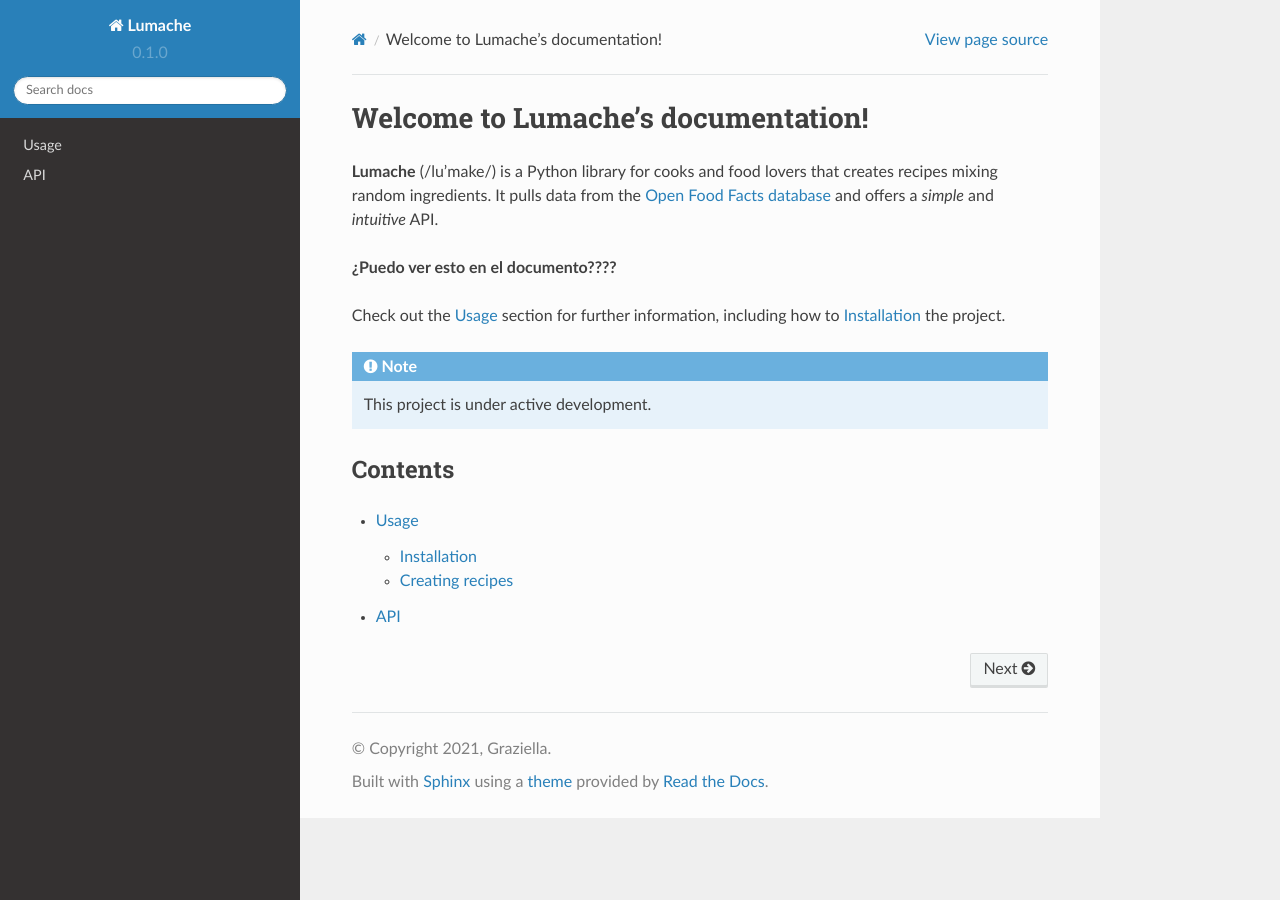
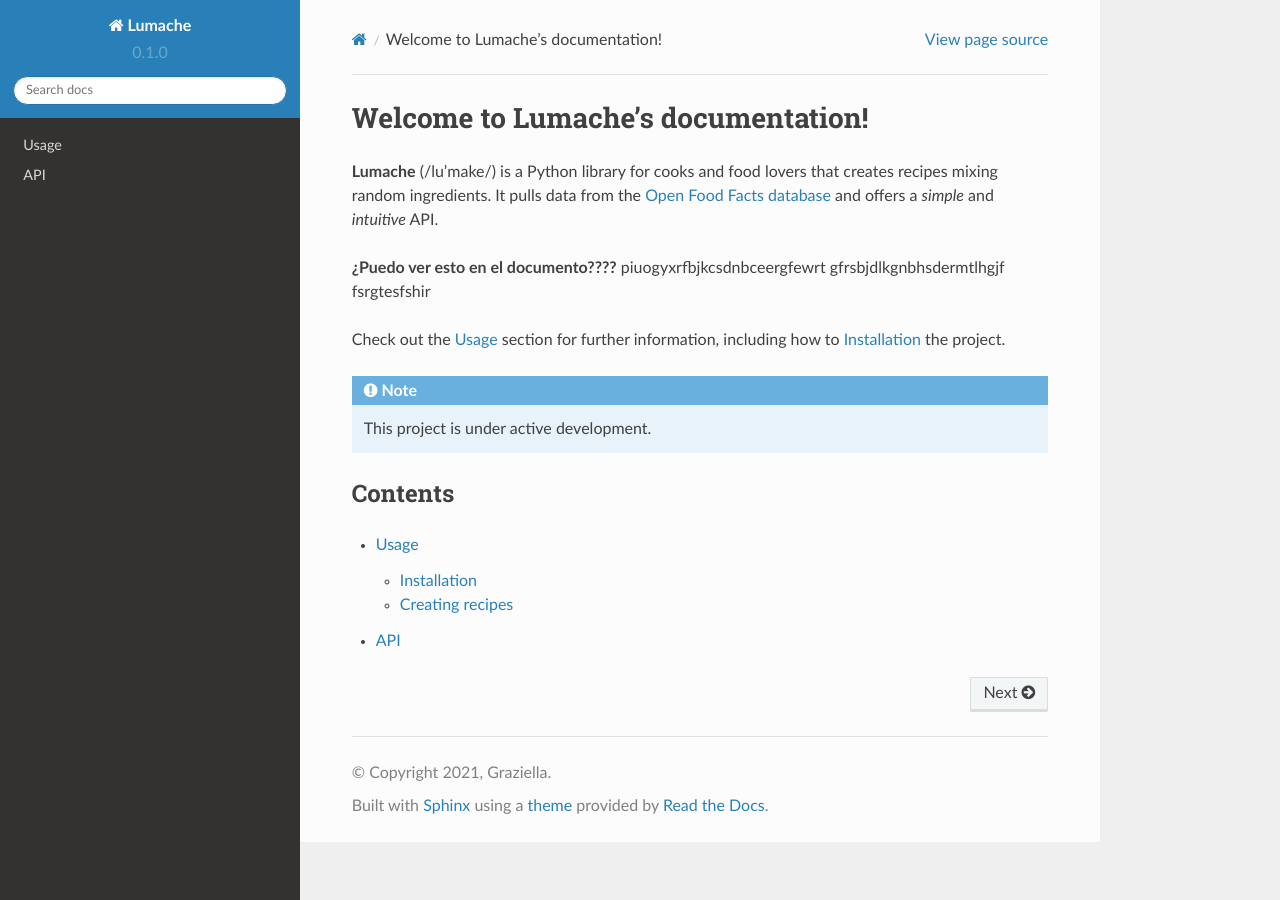
Before and after one commit to LauMi7777/Mi-intento-455, a Sphinx documentation site: the page built from docs/source/index.rst, in a window 1280 px wide. Built offline with Sphinx 7.4.7 and the Read the Docs theme 2.0.0, drawn with Linux system fonts in a browser that asks for light colours.

Commit message:
Update index.rst

```diff
--- a/docs/source/index.rst
+++ b/docs/source/index.rst
@@ -7,6 +7,9 @@ It pulls data from the `Open Food Facts database <https://world.openfoodfacts.or
 and offers a *simple* and *intuitive* API.
 
 **¿Puedo ver esto en el documento????**
+piuogyxrfbjkcsdnbceergfewrt
+gfrsbjdlkgnbhsdermtlhgjf
+fsrgtesfshir
 
 Check out the :doc:`usage` section for further information, including
 how to :ref:`installation` the project.
```
